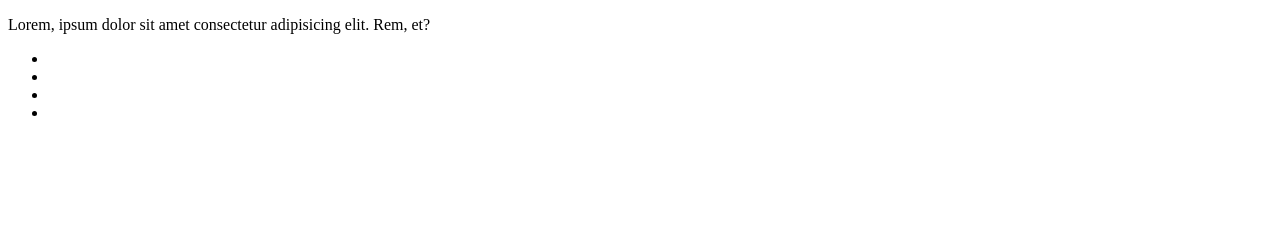
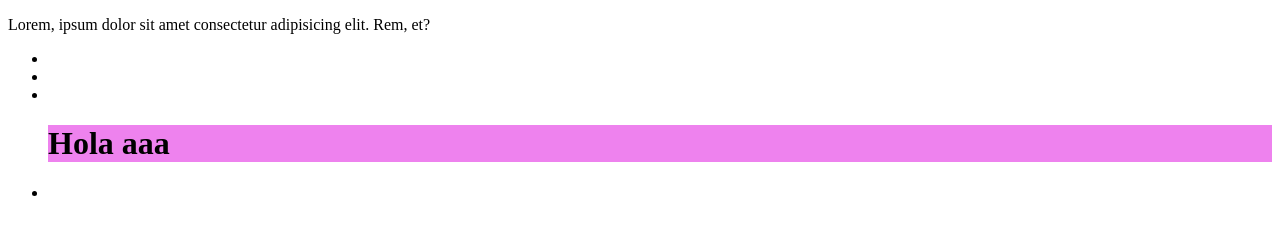
Before and after one commit to nacho895/Mi_Proyecto, a plain HTML site: page index.html in a window 1280 px wide. Drawn offline with Linux system fonts and the light colour scheme.

Commit message:
agrego un H1

```diff
--- a/index.html
+++ b/index.html
@@ -15,7 +15,7 @@
     <li></li>
     <li></li>
 
-
+<H1>Hola aaa</H1>
 
     <li></li></ul>
 </div>
```
